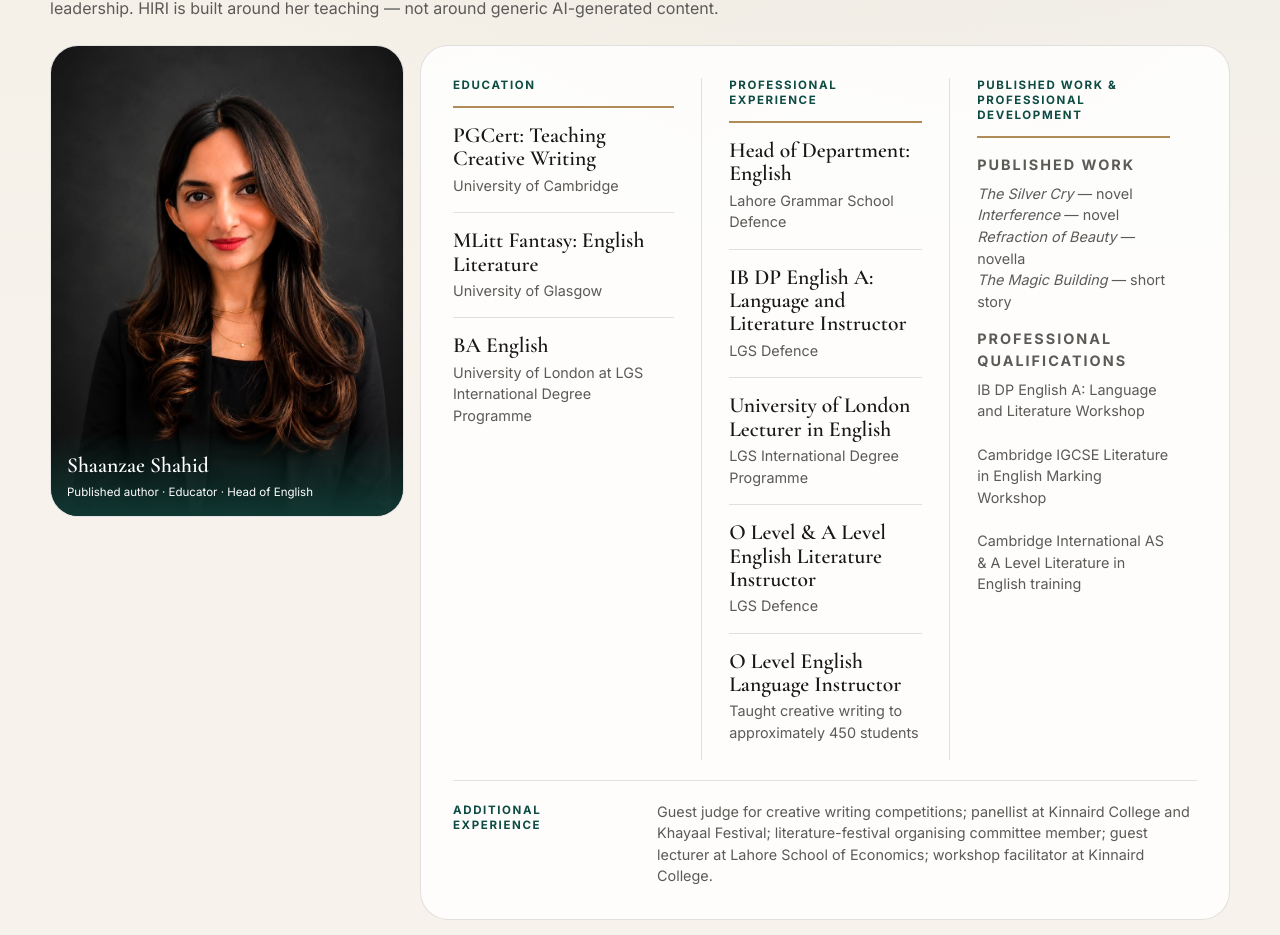
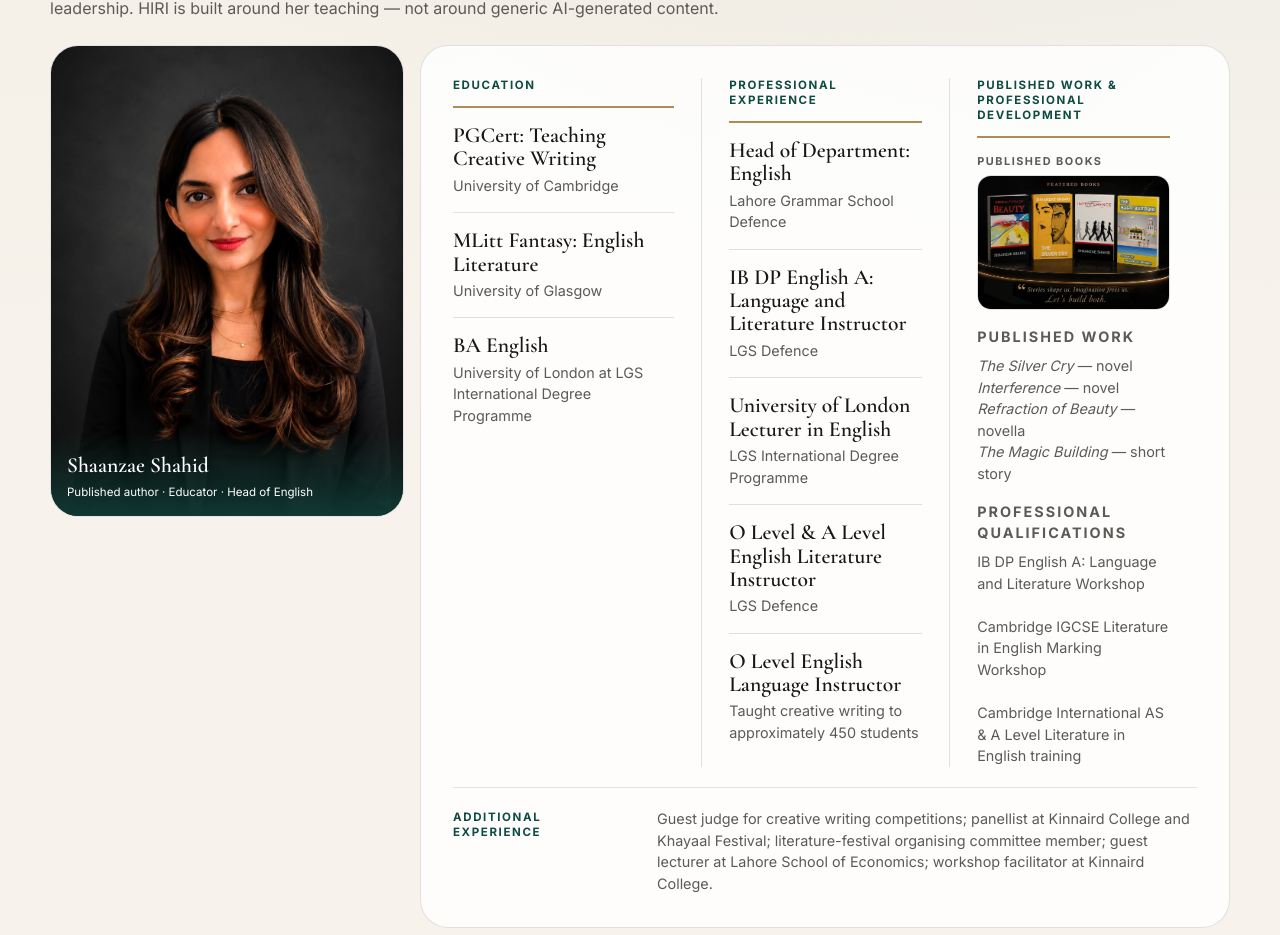
Before and after one commit to sm9449/hiri-website, a Next.js app: page / in a window 1280 px wide. Shown: the part 1517-2452 px from the top of the page. Built offline with nearby package versions, Linux system fonts and the light colour scheme.

Commit message:
added books images

```diff
--- a/app/globals.css
+++ b/app/globals.css
@@ -336,6 +336,8 @@ p {
 .profile-item h3 { margin: 0 0 .25rem; font-family: var(--font-cormorant), serif; font-size: clamp(1.35rem, 1.6vw, 1.65rem); font-weight: 600; line-height: 1.08; }
 .profile-item p, .profile-subsection p, .profile-additional p:last-child { margin: 0; color: var(--muted); font-size: .9rem; line-height: 1.5; }
 .profile-subsection { padding-top: 1rem; }
+.published-books { padding-top: 1rem; }
+.published-books img { width: 100%; height: auto; margin-top: .45rem; border-radius: var(--radius-sm); border: 1px solid var(--border); }
 .profile-sub-label { color: var(--muted); font-size: .68rem; }
 .profile-list { padding-top: .45rem; }
 .profile-additional { grid-column: 1 / -1; display: grid; grid-template-columns: 1fr 3fr; gap: 1.5rem; margin-top: 1.25rem; padding-top: 1.25rem; border-top: 1px solid var(--border); }
--- a/app/page.tsx
+++ b/app/page.tsx
@@ -48,6 +48,7 @@ export default function HomePage() {
         </div>
         <div className="profile-column">
           <p className="profile-label">Published work &amp; professional development</p>
+          <div className="published-books"><p className="profile-sub-label">Published books</p><Image src="/books2.jpg" alt="Published books by Shaanzae Shahid" width={1000} height={697} /></div>
           <div className="profile-subsection"><p className="profile-sub-label">Published work</p><p className="profile-list"><em>The Silver Cry</em> — novel<br /><em>Interference</em> — novel<br /><em>Refraction of Beauty</em> — novella<br /><em>The Magic Building</em> — short story</p></div>
           <div className="profile-subsection"><p className="profile-sub-label">Professional qualifications</p><p className="profile-list">IB DP English A: Language and Literature Workshop<br /><br />Cambridge IGCSE Literature in English Marking Workshop<br /><br />Cambridge International AS &amp; A Level Literature in English training</p></div>
         </div>
```
Also changed, not shown: public/books2.jpg (added).
